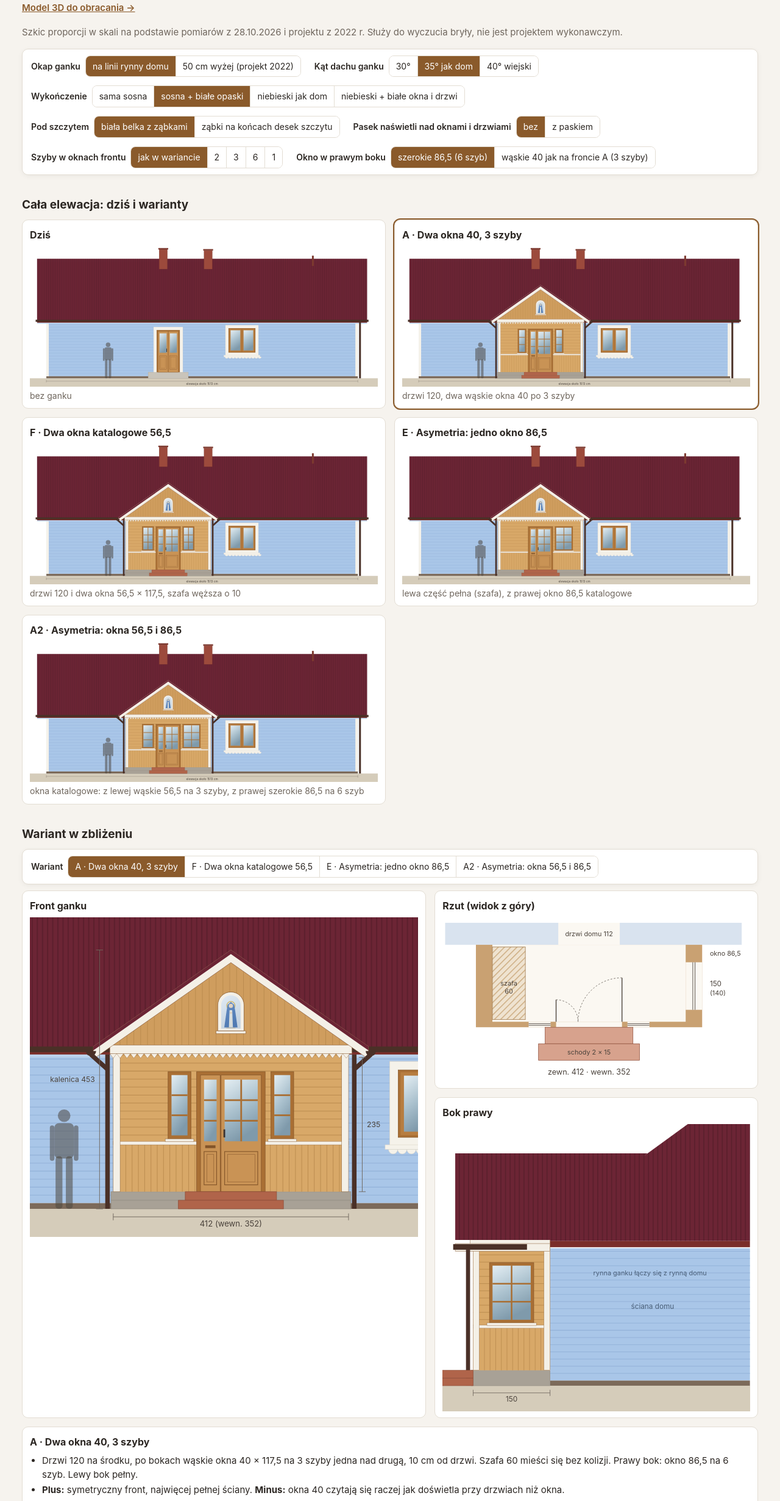
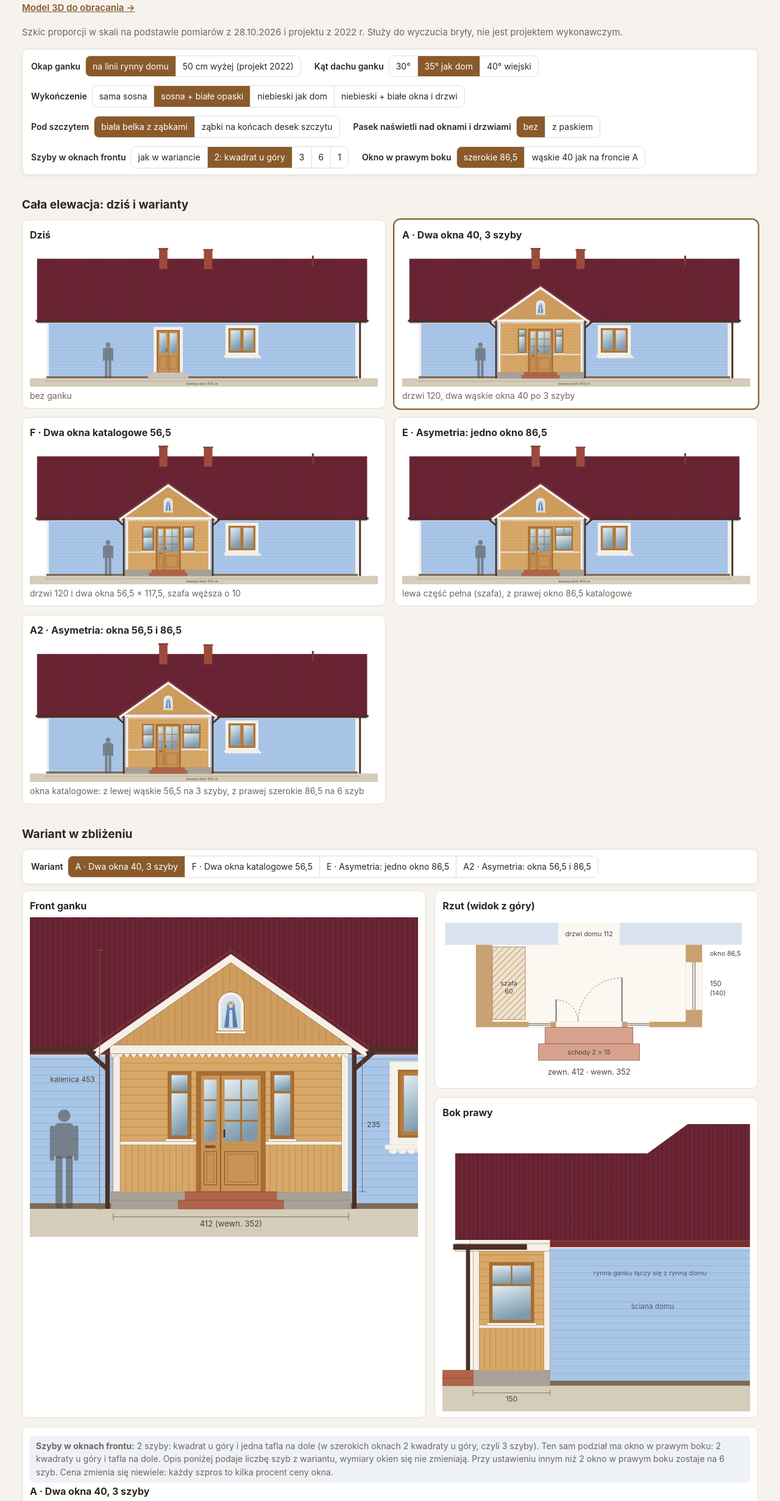
Before and after one commit to drosth85/ganek, a plain HTML site: page ganek-warianty.html in a window 1280 px wide. Shown: the part 67-2528 px from the top of the page at 61% size. Drawn offline with Linux system fonts and the light colour scheme.

Commit message:
Okna 2-szybowe z kwadratem u góry, okno boczne tak samo; domyślnie wybrany wariant
Co-Authored-By: Claude Opus 5.5 <noreply@anthropic.com>

```diff
--- a/ganek-warianty.html
+++ b/ganek-warianty.html
@@ -117,7 +117,7 @@ ul.note{margin-top:0}
 <script>
 const T = 620, y = v => T - v, n = v => Math.round(v * 10) / 10;
 const fmt = v => String(n(v)).replace('.', ',');
-const st = { v: 'A', pitch: 35, fin: 'biel', gw: 'kapliczka', pas: 'belka', trs: 'nie', szyby: 'wariant', bok: '86', eave: 'rynna' };
+const st = { v: 'A', pitch: 35, fin: 'biel', gw: 'kapliczka', pas: 'belka', trs: 'nie', szyby: '2', bok: '86', eave: 'rynna' };
 
 const HOUSE = { edge: 284, ridge: 580, pitch: 36, len: 1513, blue: '#a9c6e8', line: '#93b2d9', trim: '#f5f2ea', roof: '#6c2535', gutter: '#4a3027', fascia: '#7a2e2a' };
 const G = { x0: 386, x1: 798, xc: 592, W: 412, wall: 30, D: 150, plate: 315, ov: 35, t: 22 };
@@ -217,7 +217,11 @@ function panes(o, n) {
   const q = { ...o, top: undefined };
   n = String(n);
   if (n === '1') return { ...q, c: 1, r: 1 };
-  if (n === '2') return { ...q, c: 1, r: 1, top: { h: 40, c: 1 } };
+  if (n === '2') {
+    // square light(s) on top, one big pane below: 1 square in narrow windows, 2 in wide ones
+    const c = o.w < 70 ? 1 : 2, gw = o.w - 12;
+    return { ...q, c: 1, r: 1, top: { h: (gw - 3 * (c - 1)) / c, c } };
+  }
   if (n === '3') return o.w < 70 ? { ...q, c: 1, r: 3 } : { ...q, c: 3, r: 1 };
   return { ...q, c: 2, r: 3 };
 }
@@ -227,6 +231,8 @@ const VV = k => {
   if (st.szyby !== 'wariant') v = { ...v, front: v.front.map(o => o.t === 'win' && !o.tr ? panes(o, st.szyby) : o) };
   // narrow side window option: same 40 x 117.5, 3-pane window as the front of variant A, centred on the wall
   if (String(st.bok) === '40') v = { ...v, side: v.side.map(o => o.t === 'win' ? { ...o, x: 175 - 20, w: 40, c: 1, r: 3, top: undefined } : o) };
+  // the square-top division is repeated on the side window
+  if (String(st.szyby) === '2') v = { ...v, side: v.side.map(o => o.t === 'win' && !o.tr ? panes(o, '2') : o) };
   if (st.trs === 'tak') v = { ...v, front: withTr(v.front), side: withTr(v.side) };
   return v;
 };
@@ -236,8 +242,8 @@ function bokInfo() {
 }
 function szybyInfo() {
   if (st.szyby === 'wariant') return '';
-  const d = { '1': '1 szyba (jedna tafla)', '2': '2 szyby (duża tafla i górny pas)', '3': '3 szyby (w wąskich oknach jedna nad drugą, w szerokich obok siebie)', '6': '6 szyb (2 × 3)' }[st.szyby];
-  return `<p class="note" style="background:#eef2f6;border-radius:6px;padding:6px 10px"><b>Szyby w oknach frontu:</b> ${d}. Opis poniżej podaje liczbę szyb z wariantu, wymiary okien się nie zmieniają. Okno w prawym boku zostaje na 6 szyb. Cena zmienia się niewiele: każdy szpros to kilka procent ceny okna.</p>`;
+  const d = { '1': '1 szyba (jedna tafla)', '2': '2 szyby: kwadrat u góry i jedna tafla na dole (w szerokich oknach 2 kwadraty u góry, czyli 3 szyby). Ten sam podział ma okno w prawym boku: 2 kwadraty u góry i tafla na dole', '3': '3 szyby (w wąskich oknach jedna nad drugą, w szerokich obok siebie)', '6': '6 szyb (2 × 3)' }[st.szyby];
+  return `<p class="note" style="background:#eef2f6;border-radius:6px;padding:6px 10px"><b>Szyby w oknach frontu:</b> ${d}. Opis poniżej podaje liczbę szyb z wariantu, wymiary okien się nie zmieniają. Przy ustawieniu innym niż 2 okno w prawym boku zostaje na 6 szyb. Cena zmienia się niewiele: każdy szpros to kilka procent ceny okna.</p>`;
 }
 function trInfo(k) {
   if (st.trs !== 'tak') return '';
@@ -562,8 +568,8 @@ function render() {
   seg('c-pitch', 'pitch', st.eave === 'rynna' ? [[30, '30°'], [35, '35° jak dom'], [40, '40° wiejski']] : [[30, '30°'], [33, '33°'], [35, '35° jak dom']]);
   if (st.eave === 'projekt' && st.pitch > 35) st.pitch = 35;
   seg('c-fin', 'fin', [['sosna', 'sama sosna'], ['biel', 'sosna + białe opaski'], ['nieb', 'niebieski jak dom'], ['niebb', 'niebieski + białe okna i drzwi']]);
-  seg('c-szyby', 'szyby', [['wariant', 'jak w wariancie'], ['2', '2'], ['3', '3'], ['6', '6'], ['1', '1']]);
-  seg('c-bok', 'bok', [['86', 'szerokie 86,5 (6 szyb)'], ['40', 'wąskie 40 jak na froncie A (3 szyby)']]);
+  seg('c-szyby', 'szyby', [['wariant', 'jak w wariancie'], ['2', '2: kwadrat u góry'], ['3', '3'], ['6', '6'], ['1', '1']]);
+  seg('c-bok', 'bok', [['86', 'szerokie 86,5'], ['40', 'wąskie 40 jak na froncie A']]);
   seg('c-trs', 'trs', [['nie', 'bez'], ['tak', 'z paskiem']]);
   seg('c-pas', 'pas', [['belka', 'biała belka z ząbkami'], ['deski', 'ząbki na końcach desek szczytu']]);
   seg('c-v', 'v', Object.keys(V).map(k => [k, V[k].name]));
```
Also changed, not shown: ganek-3d.html (+9 -3 lines).
